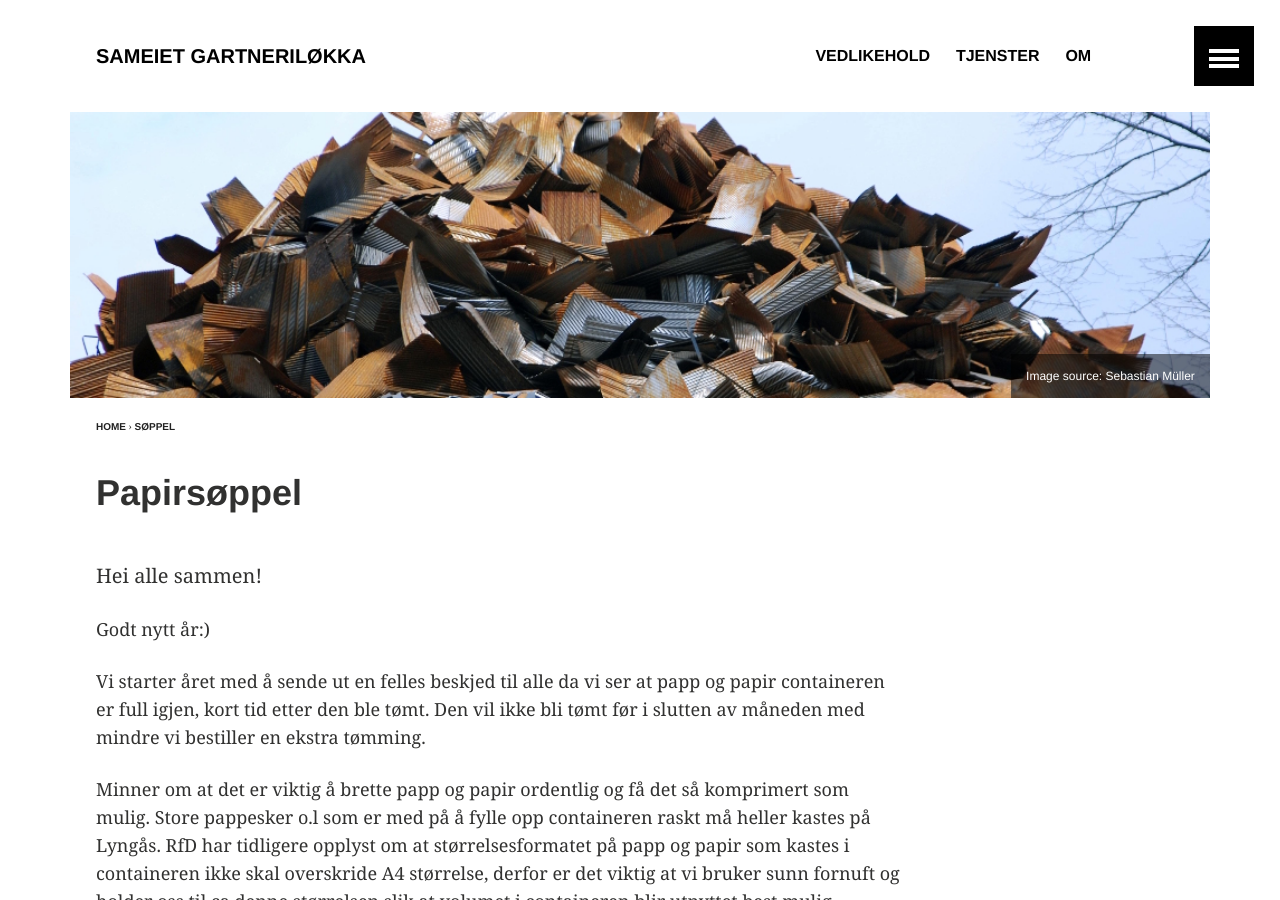
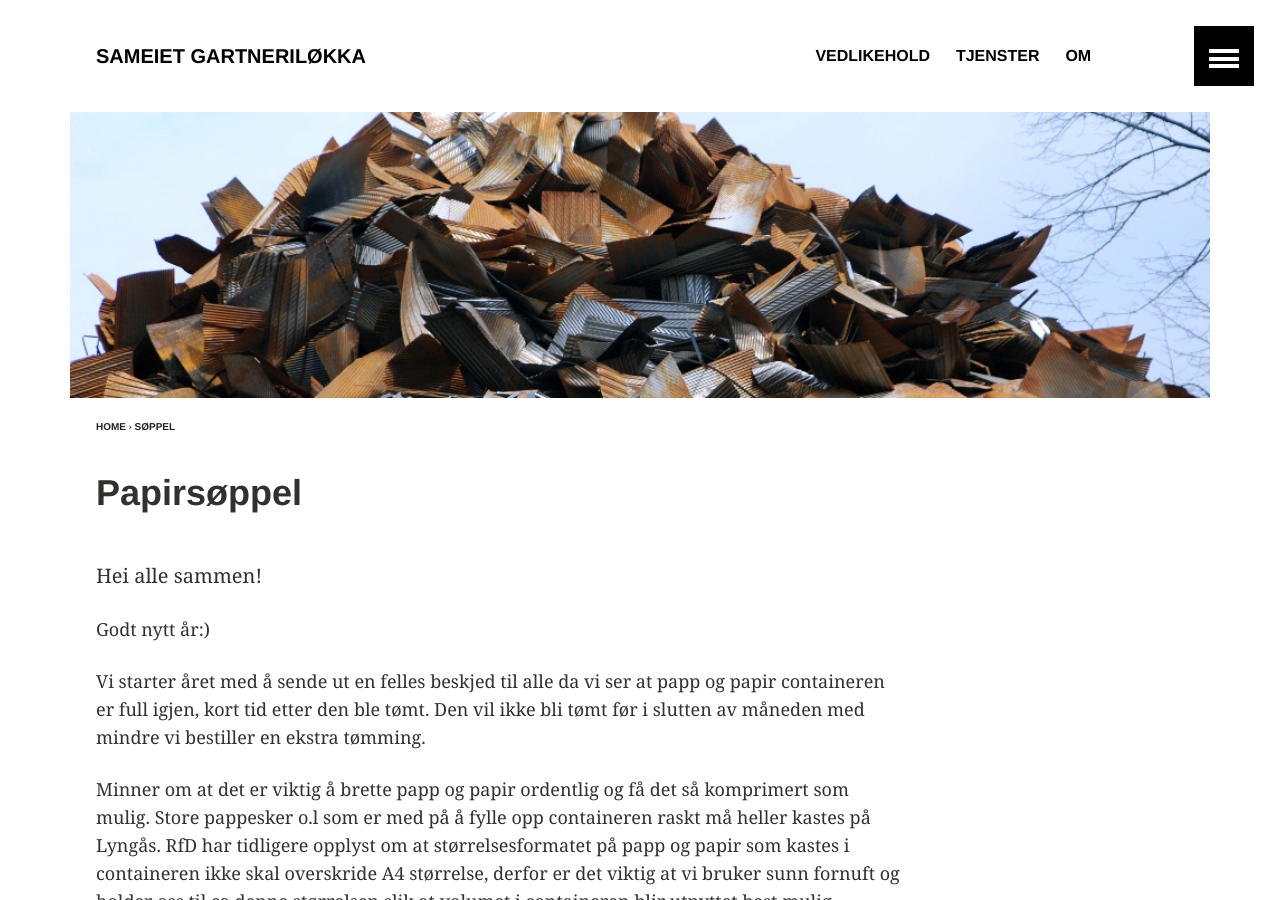
Before and after one commit to sameiet-gartnerilokka/sameiet-gartnerilokka.github.io, a Jekyll site: the page built from _posts/2019-01-09-papirsoppel.md, in a window 1280 px wide and 900 px high. Built offline with Jekyll 4.4.1, drawn with Linux system fonts in a browser that asks for light colours.

Commit message:
General update

```diff
--- a/_posts/2019-01-09-papirsoppel.md
+++ b/_posts/2019-01-09-papirsoppel.md
@@ -6,8 +6,6 @@ categories: Søppel
 image:
   teaser: feature_soppel_400x250.jpg
   feature: feature_soppel_1024.jpg
-  credit: Sebastian Müller
-  creditlink: https://commons.wikimedia.org/wiki/File:Schrotthaufen_Berlin.jpg
 ---
 Hei alle sammen!
 
```
